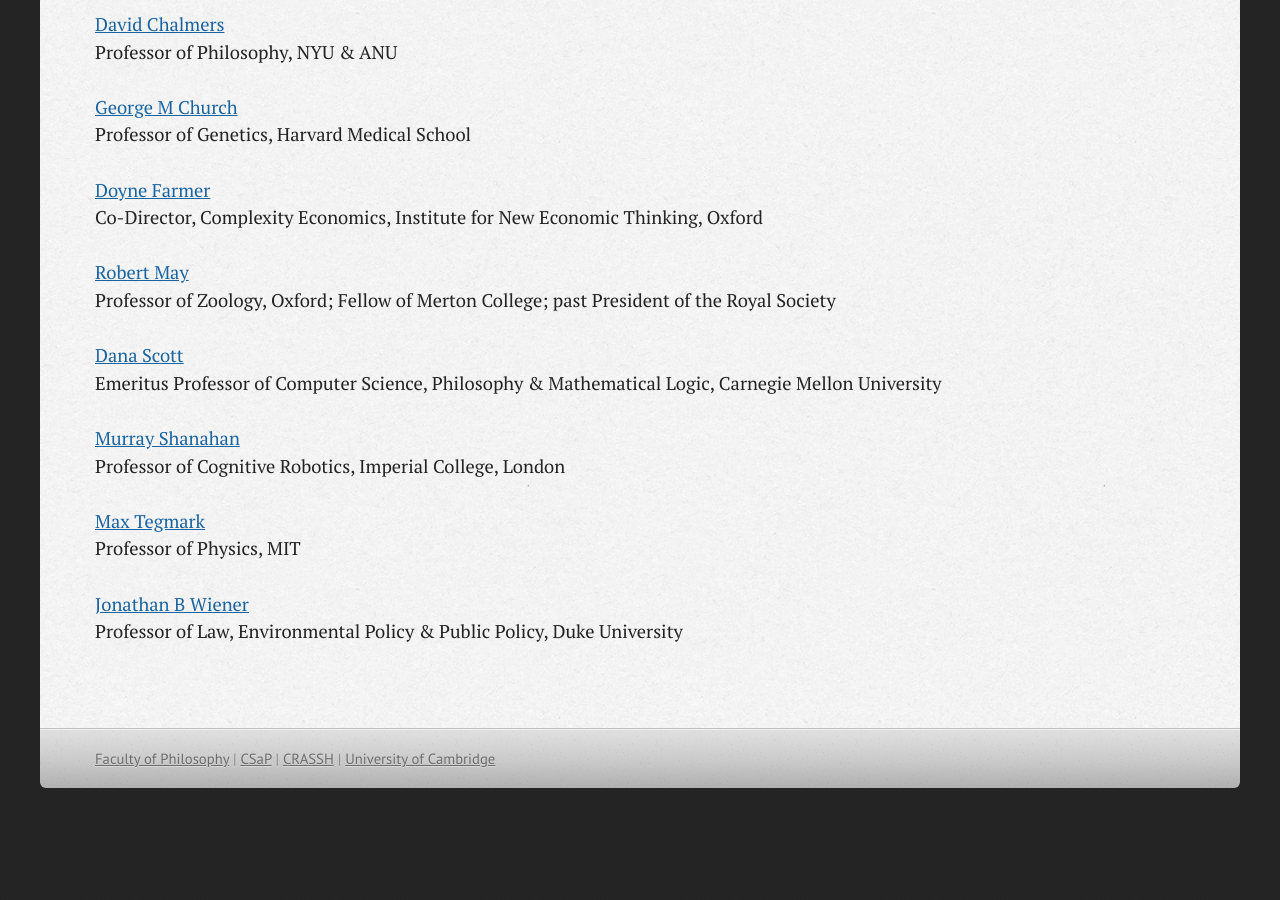
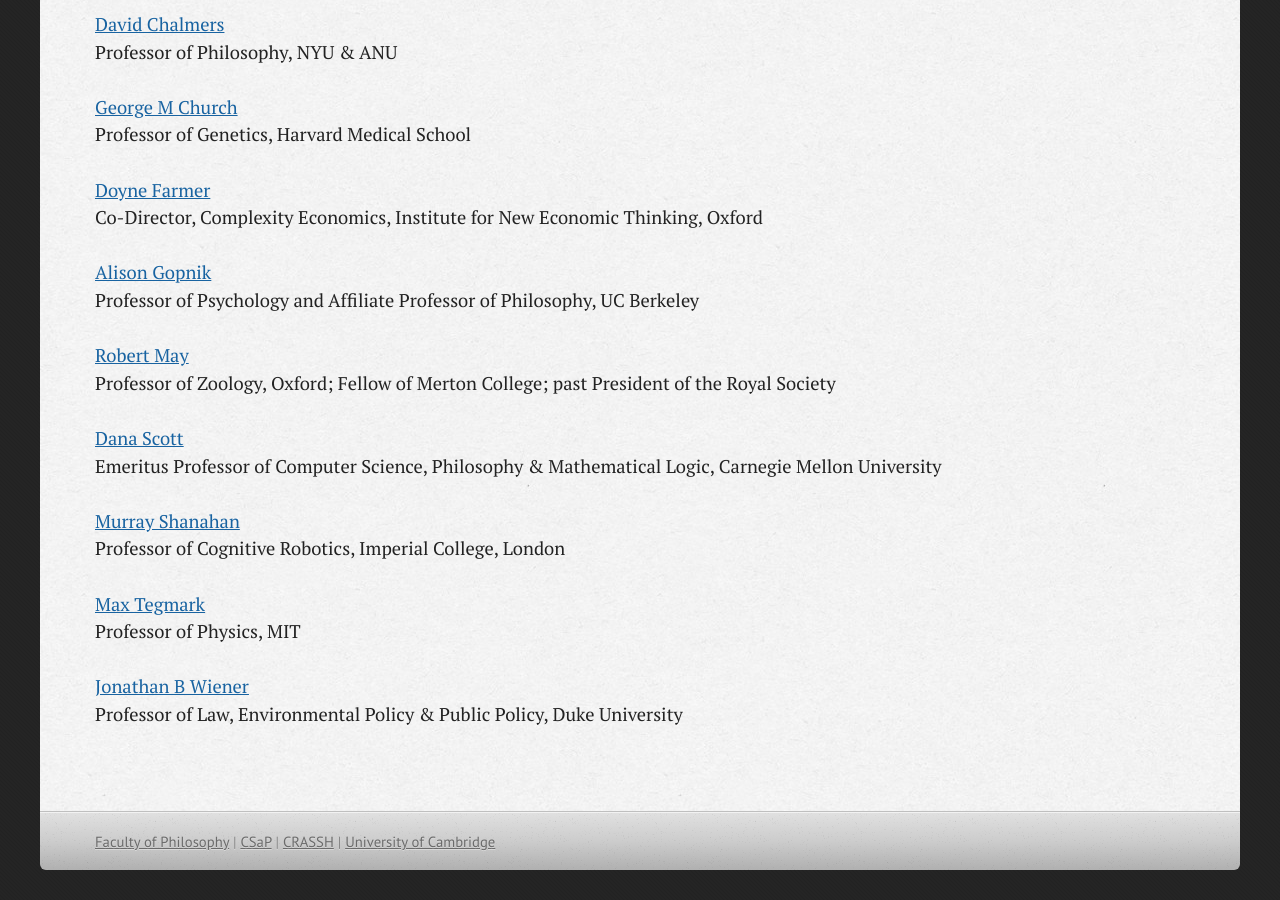
Before and after one commit to cseruk/cseruk.github.io, a Jekyll site: the page built from index.md, in a window 1280 px wide and 900 px high, scrolled down 2474 px. Built offline with Jekyll 4.4.1, drawn with Linux system fonts in a browser that asks for light colours; nearby versions of some CDN libraries; Markdown is read by kramdown in place of the engine named in the settings; before the commit the page ends 3306 px from its top, so only the background shows below that.

Commit message:
Added Alison Gopnik to Board

```diff
--- a/index.md
+++ b/index.md
@@ -86,6 +86,9 @@ Professor of Genetics, Harvard Medical School
 [Doyne Farmer](http://www.oxfordmartin.ox.ac.uk/people/407)<br>
 Co-Director, Complexity Economics, Institute for New Economic Thinking, Oxford
 
+[Alison Gopnik](http://www.alisongopnik.com/)<br>
+Professor of Psychology and Affiliate Professor of Philosophy, UC Berkeley
+
 [Robert May](http://www.zoo.ox.ac.uk/people/view/may_r.htm)<br>
 Professor of Zoology, Oxford; Fellow of Merton College; past President of the Royal Society
 
```
